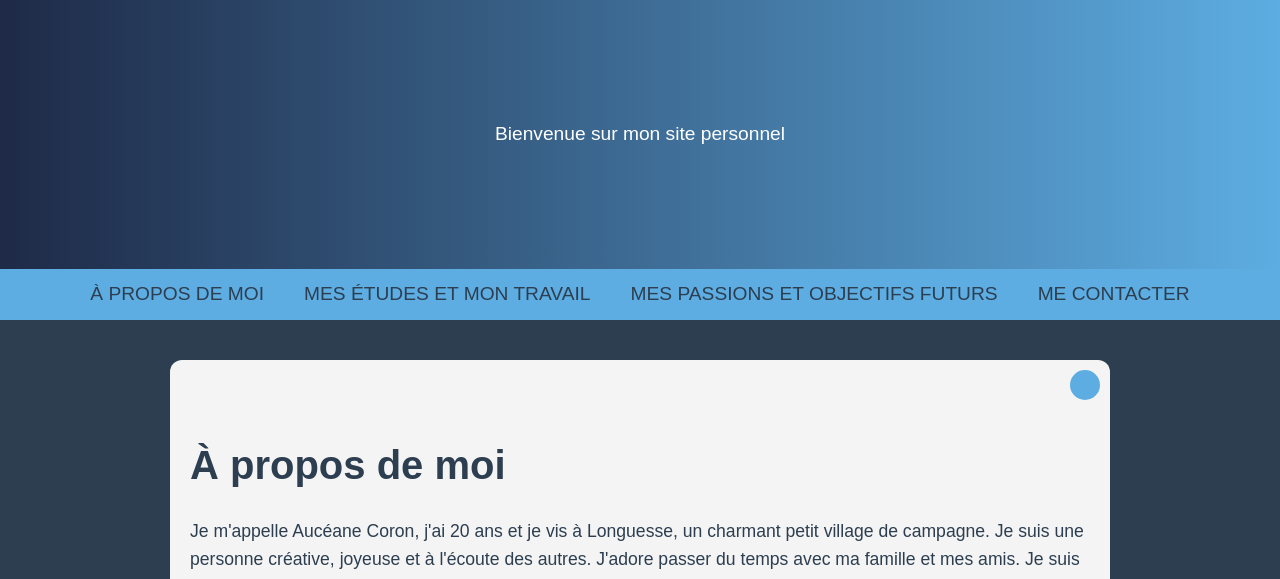
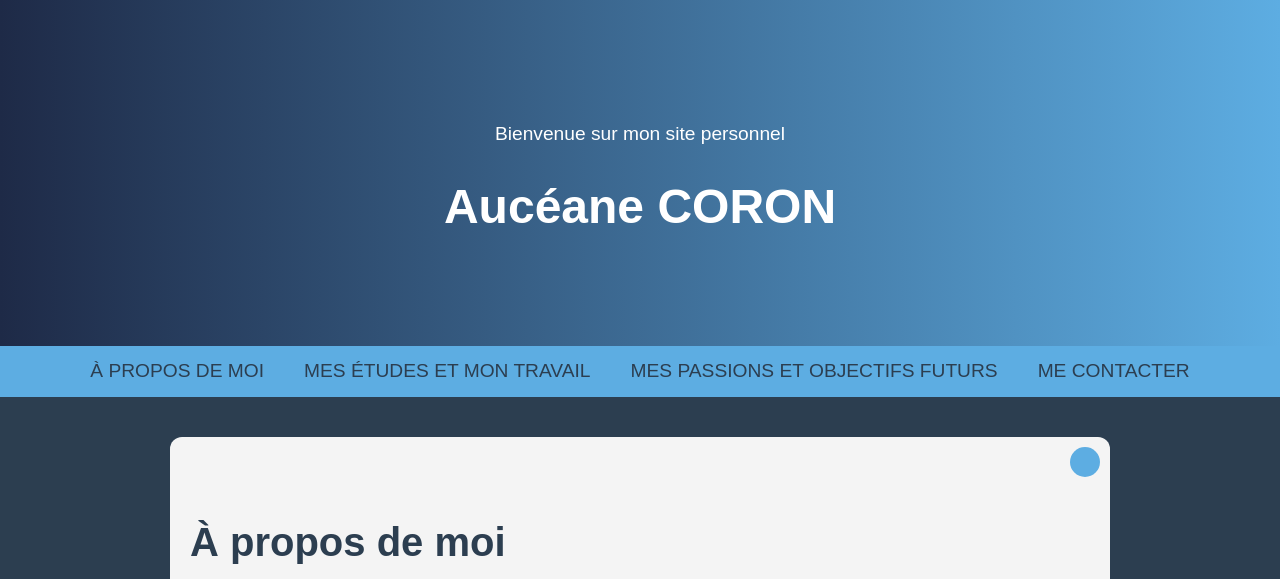
Before and after one commit to Auceane15/Portfolio-AC, a plain HTML site: page index.html in a window 1280 px wide. Shown: the top 579 px of the page. Drawn offline with Linux system fonts and the light colour scheme.

Commit message:
Update index.html

```diff
--- a/index.html
+++ b/index.html
@@ -14,6 +14,7 @@
     <div class="header-content">
         </div>
         <p>Bienvenue sur mon site personnel</p>
+    <h1>Aucéane CORON</h1>
     </div>
 </header>
     <!-- Navigation -->
```
